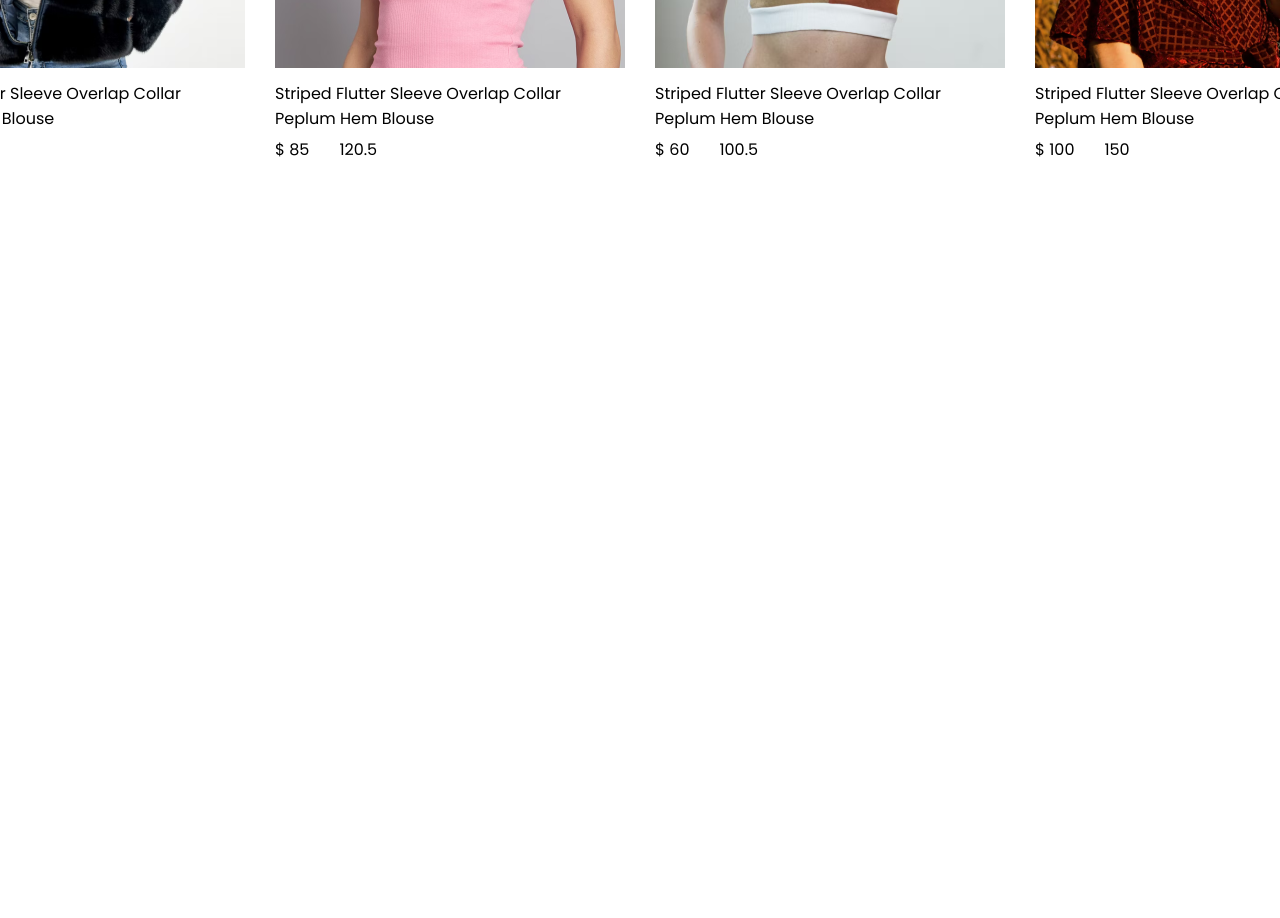
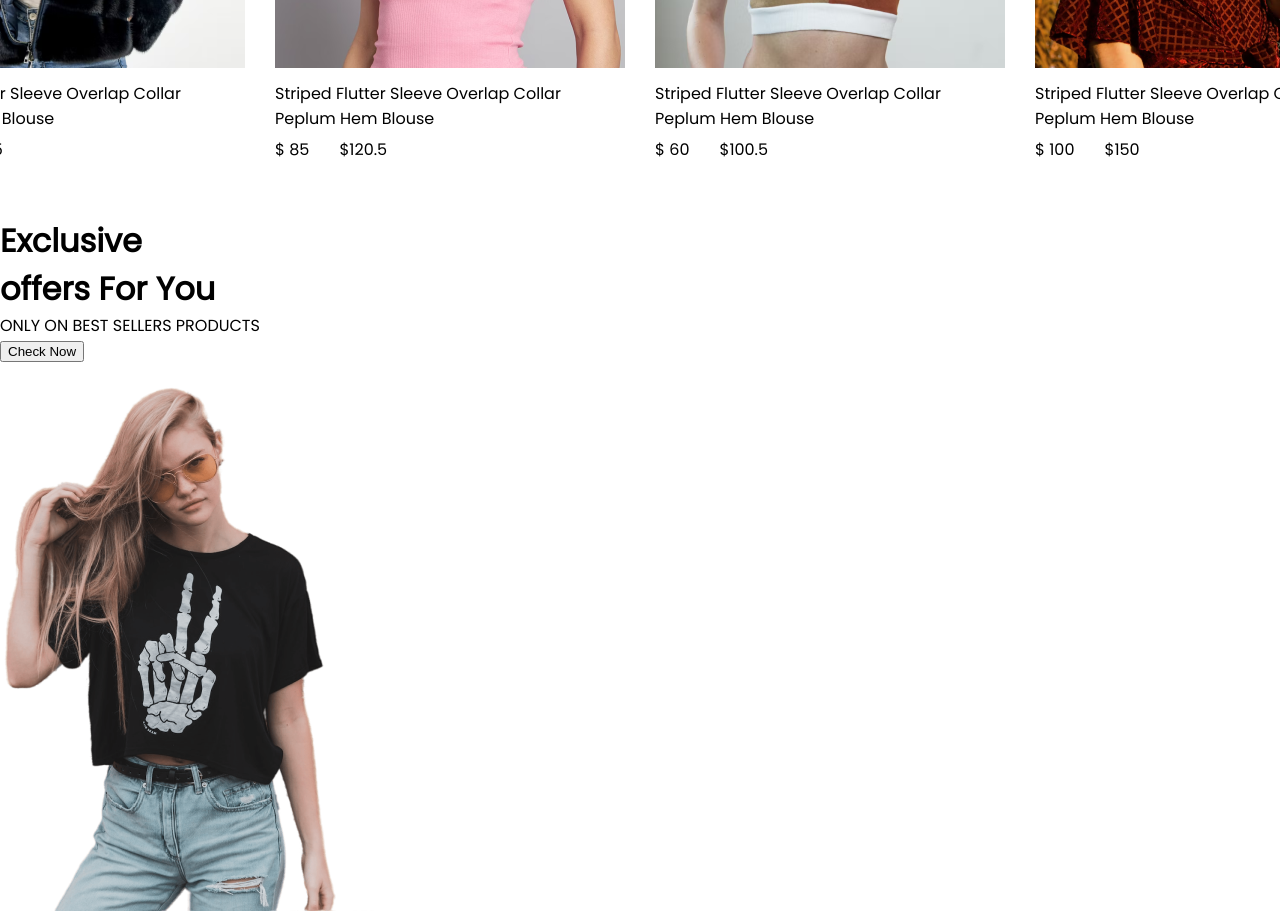
Before and after one commit to kramitsingh03/E-commerce_MERN, a React (Create React App) app in the folder frontend/: page / in a window 1280 px wide. Shown: the part 1400-2318 px from the top of the page. Before the commit the page ends 1617 px from the top, so only its background shows below. Built offline with nearby package versions, Linux system fonts and the light colour scheme.

Commit message:
update some functionality on shop and main page

```diff
--- a/frontend/src/components/Hero/hero.css
+++ b/frontend/src/components/Hero/hero.css
@@ -44,9 +44,9 @@
     font-size: 22px;
     font-weight: 500;
 }
-/* .hero-right{
+.hero-right{
     flex: 1;
     display: flex;
     align-items: center;
     justify-content: center;
-} */
+}
--- a/frontend/src/components/Items/Item.css
+++ b/frontend/src/components/Items/Item.css
@@ -11,7 +11,7 @@
 .item-price-new{
     color: #374151;
     font-size: 18px;
-    font-weight: 600;
+    font-weight: 800;
 }
 .items-price-old{
     color: #8c8c8c;
--- a/frontend/src/components/Items/Item.jsx
+++ b/frontend/src/components/Items/Item.jsx
@@ -10,7 +10,7 @@
                 $ {props.new_price}
             </div>
             <div className="item-prices-old">
-                {props.old_price}
+                ${props.old_price}
             </div>
         </div>
     </div>
--- /dev/null
+++ b/frontend/src/components/Offers/Offers.jsx
@@ -0,0 +1,20 @@
+import React from 'react'
+import './Offers.css'
+import exclusive_image from '../Assets/exclusive_image.png'
+const Offers = () => {
+  return (
+    <div className='offers'>
+        <div className="offers-left">
+            <h1>Exclusive</h1>
+            <h1>offers For You</h1>
+            <p>ONLY ON BEST SELLERS PRODUCTS</p>
+            <button>Check Now</button>
+        </div>
+        <div className="offers-right">
+                <img src={exclusive_image} alt="" />
+        </div>
+    </div>
+  )
+}
+
+export default Offers
--- a/frontend/src/pages/Shop.jsx
+++ b/frontend/src/pages/Shop.jsx
@@ -1,11 +1,13 @@
 import React from 'react'
 import Hero from '../components/Hero/Hero'
 import Popular from '../components/Popular/Popular'
+import Offers from '../components/Offers/Offers'
 
 const Shop = () => {
     return (
         <div><Hero />
             <Popular/>
+            <Offers/>
         </div>
     )
 }
```
Also changed, not shown: frontend/src/components/Offers/Offers.css (added).
